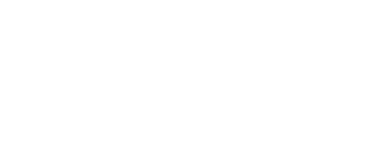
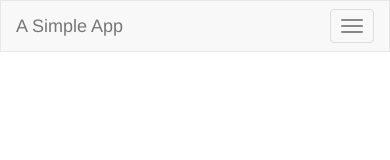
Before and after one commit to udacity/FEF-Angular-Added-To-Simple-App, a website: page index.html in a window 390 px wide. Drawn offline with nearby package versions, Linux system fonts and the light colour scheme.

Commit message:
site navigation

```diff
--- a/index.html
+++ b/index.html
@@ -10,5 +10,30 @@
 </head>
 <body>
 
+    <div class="header">
+        <div class="navbar navbar-default" role="navigation">
+            <div class="container">
+                <div class="navbar-header">
+
+                    <button type="button" class="navbar-toggle collapsed" data-toggle="collapse" data-target="#js-navbar-collapse">
+                        <span class="sr-only">Toggle navigation</span>
+                        <span class="icon-bar"></span>
+                        <span class="icon-bar"></span>
+                        <span class="icon-bar"></span>
+                    </button>
+
+                    <a class="navbar-brand" href="#/">A Simple App</a>
+                </div>
+
+                <div class="collapse navbar-collapse" id="js-navbar-collapse">
+
+                    <ul class="nav navbar-nav">
+                        <li class="active"><a href="#/">Home</a></li>
+                    </ul>
+                </div>
+            </div>
+        </div>
+    </div>
+
 </body>
 </html>
```
